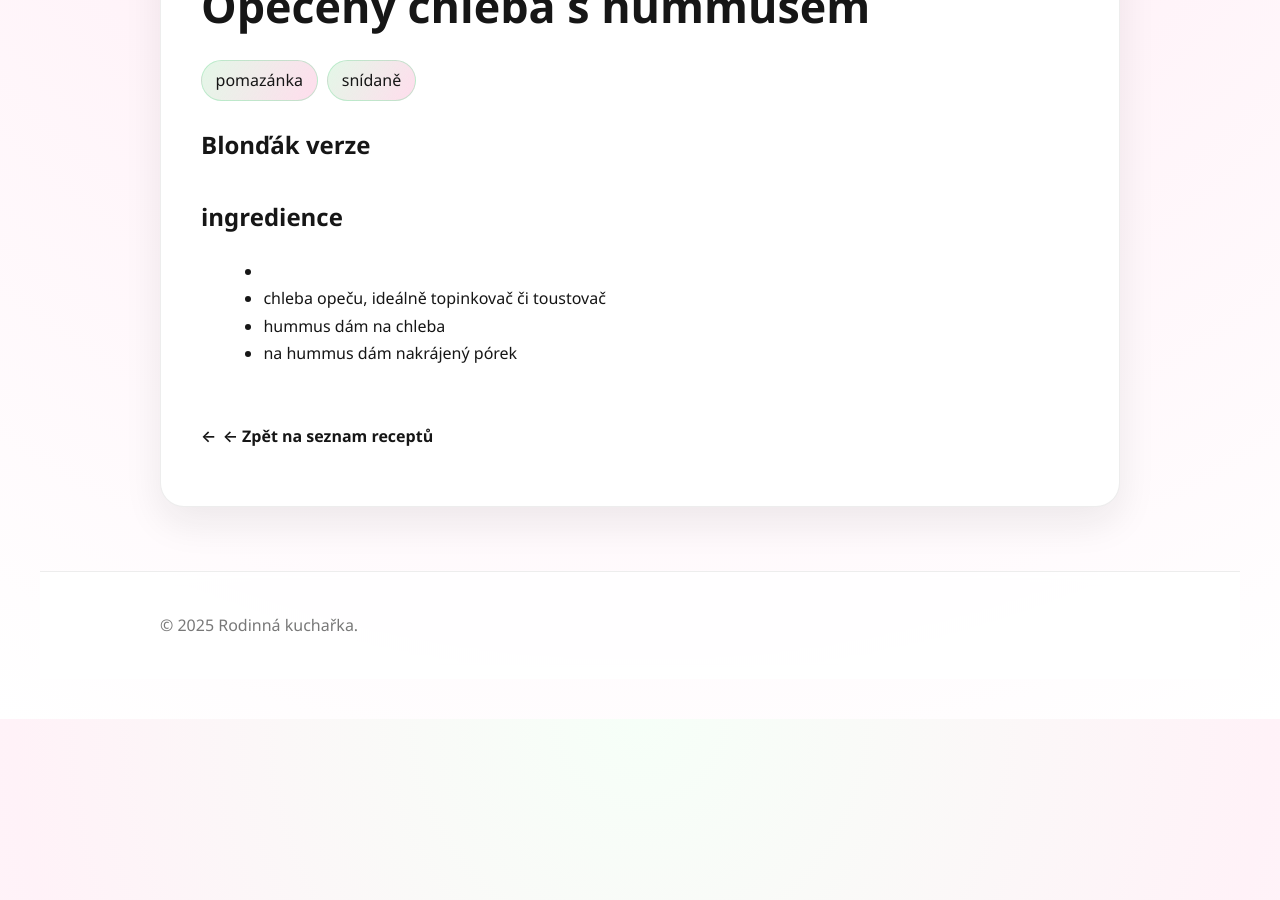
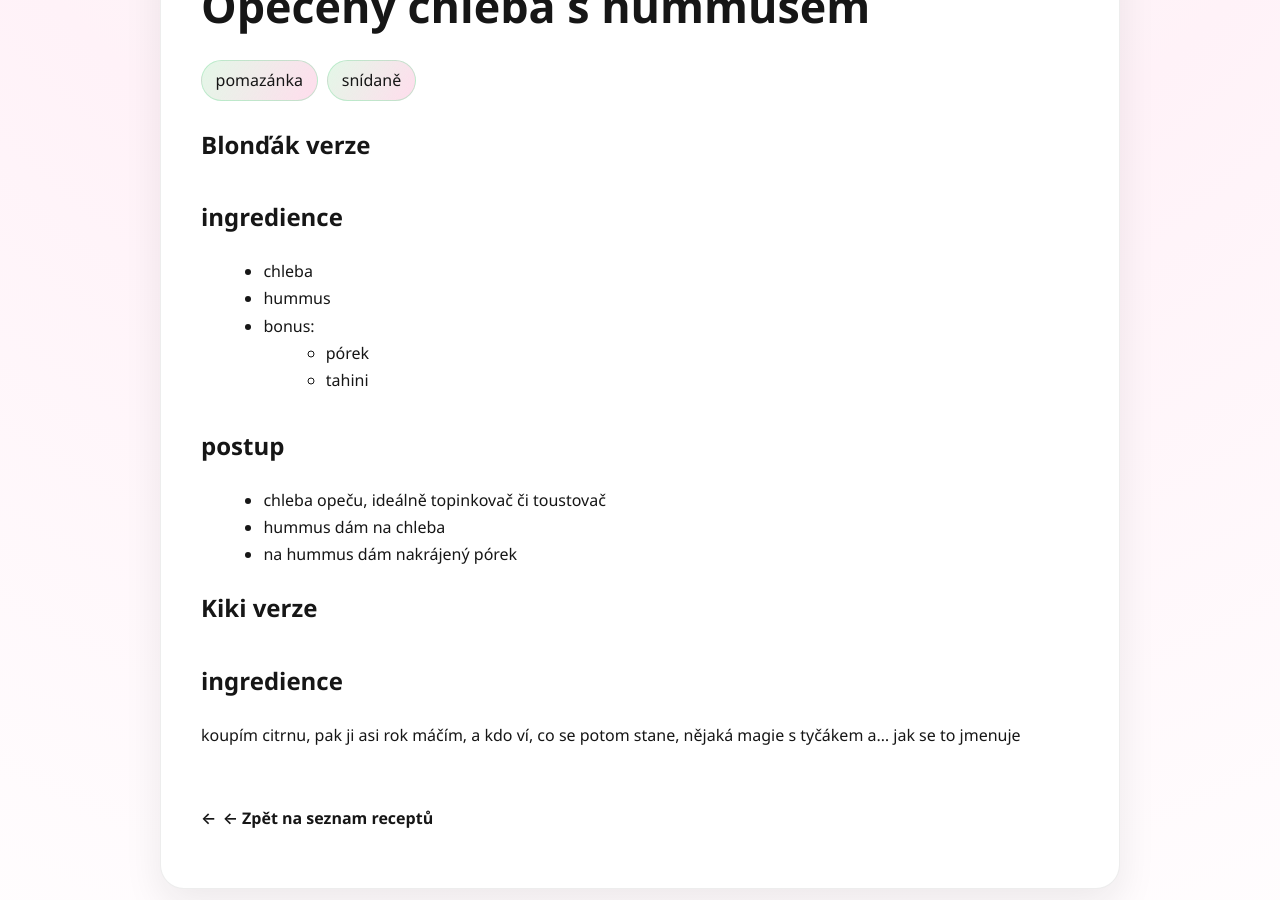
Before and after one commit to lamanchy/cookbook, a Jekyll site: the page built from recipes/opečený chleba s hummusem.md, in a window 1280 px wide and 900 px high, scrolled down 520 px. Built offline with Jekyll 4.4.1, drawn with Linux system fonts in a browser that asks for light colours; before the commit the page ends 1239 px from its top, so only the background shows below that.

Commit message:
recipes/opečený chleba s hummusem.md updated from https://stackedit.io/

```diff
--- a/recipes/opečený chleba s hummusem.md
+++ b/recipes/opečený chleba s hummusem.md
@@ -9,10 +9,20 @@ tags:
 # Blonďák verze
 
 ## ingredience
--
+- chleba
+- hummus
+- bonus:
+	- pórek
+	- tahini
+
+## postup
 - chleba opeču, ideálně topinkovač či toustovač
 - hummus dám na chleba
 - na hummus dám nakrájený pórek
+
+# Kiki verze
+## ingredience
+koupím citrnu, pak ji asi rok máčím, a kdo ví, co se potom stane, nějaká magie s tyčákem a... jak se to jmenuje
 <!--stackedit_data:
-eyJoaXN0b3J5IjpbNjg1Njc4MjUzXX0=
+eyJoaXN0b3J5IjpbLTY0NzQxMjg2Ml19
 -->
```
